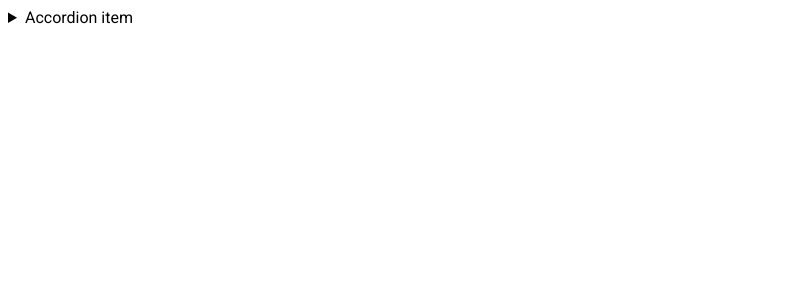
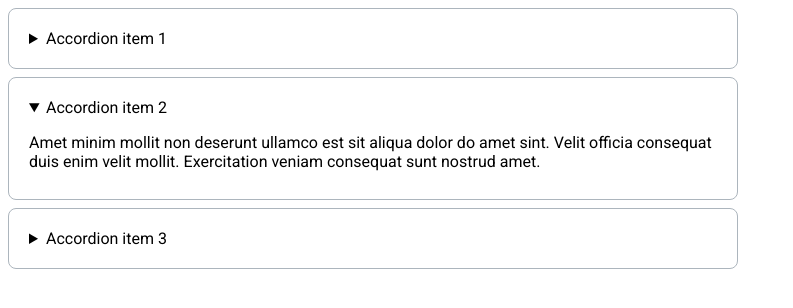
Before and after one commit to js-tasks-ru/htmlcss-20221107_boladzola, a website: page 03-lection1/02-accordion/index.html in a window 1280 px wide. Shown: the whole page, without its empty margins (0-793 px from the left). Drawn offline with Linux system fonts and the light colour scheme.

Commit message:
add 03-lection1 solution

```diff
--- a/03-lection1/02-accordion/accordion.css
+++ b/03-lection1/02-accordion/accordion.css
@@ -1 +1,20 @@
 /* Стилизация аккордеона */
+.accordion {
+    padding: 20px;
+    border: 1px solid #ACB5BD;
+    border-radius: 8px;
+    margin-bottom: 8px;
+    box-sizing: border-box;
+    width: 730px;
+      left: 544px;
+    top: 227px;
+  }
+
+
+  .accordion__item {
+      margin-bottom: 8px;
+
+  }
+  .accordion__summary::-webkit-details-marker {  /* нестандартный псевдоэлемент Google Chrome */
+      display: none;
+  }
--- a/03-lection1/02-accordion/index.html
+++ b/03-lection1/02-accordion/index.html
@@ -6,13 +6,31 @@
         <link rel="stylesheet" href="./accordion.css">
     </head>
     <body>
-        <details>
-            <summary>
-                Accordion item
+        <details class="accordion">
+            <summary class="accordion__summary">
+                Accordion item 1
             </summary>
-            <p>
-                Hidden content
+            <p class="accordion__item">
+                Amet minim mollit non deserunt ullamco est sit aliqua dolor do amet sint. Velit officia consequat duis enim velit mollit. Exercitation veniam consequat sunt nostrud amet.
             </p>
         </details>
+
+        <details class="accordion" open>
+            <summary class="accordion__summary">
+                Accordion item 2
+            </summary>
+            <p class="accordion__item">
+                Amet minim mollit non deserunt ullamco est sit aliqua dolor do amet sint. Velit officia consequat duis enim velit mollit. Exercitation veniam consequat sunt nostrud amet.
+            </p>
+        </details>
+
+        <details class="accordion">
+          <summary class="accordion__summary">
+            Accordion item 3
+        </summary>
+        <p class="accordion__item">
+            Amet minim mollit non deserunt ullamco est sit aliqua dolor do amet sint. Velit officia consequat duis enim velit mollit. Exercitation veniam consequat sunt nostrud amet.
+        </p>
+          </details>
     </body>
 </html>
```
